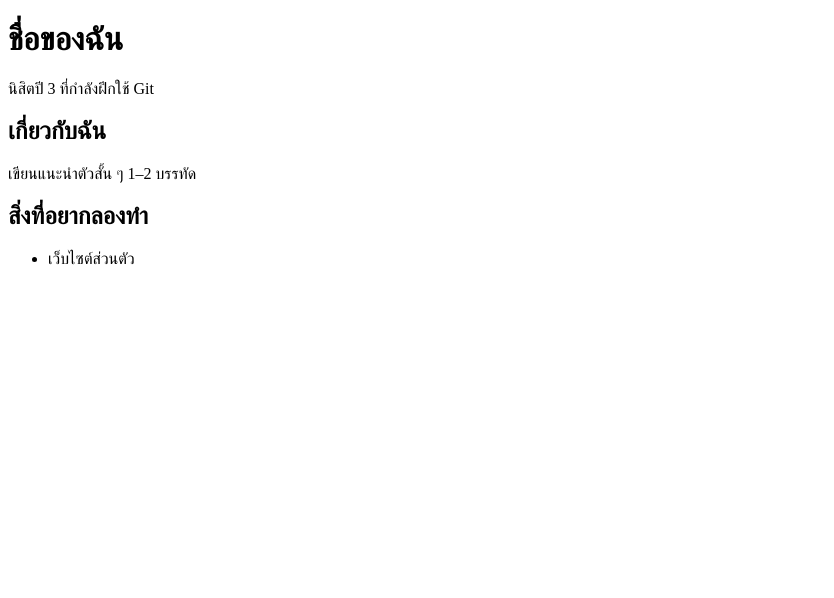
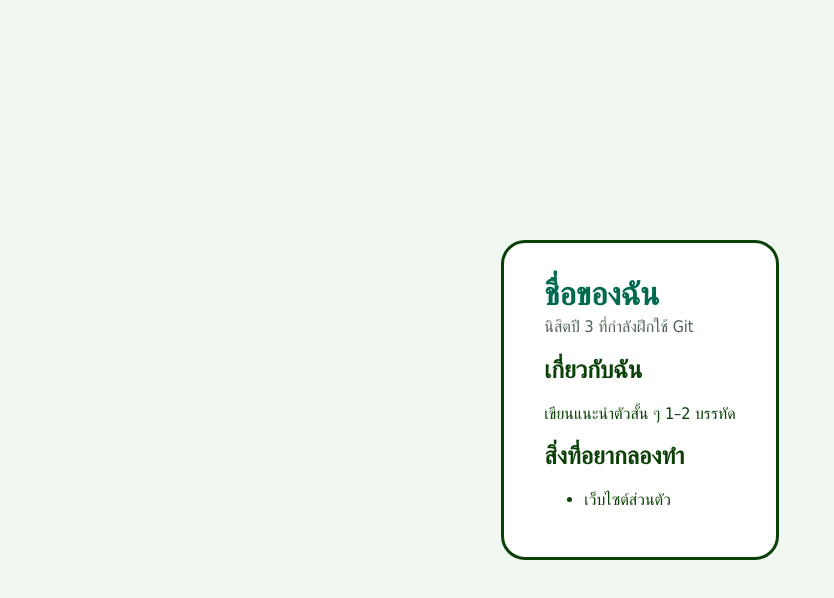
Before and after one commit to Draymaroon/my-profile, a plain HTML site: page index.html in a window 1280 px wide. Shown: the whole page, without its empty margins (0-834 px from the left). Drawn offline with Linux system fonts and the light colour scheme.

Commit message:
Link style.css

```diff
--- a/index.html
+++ b/index.html
@@ -4,6 +4,7 @@
   <meta charset="UTF-8">
   <meta name="viewport" content="width=device-width, initial-scale=1.0">
   <title>หน้าแนะนำตัว</title>
+  <link rel="stylesheet", href="style.css">
 </head>
 <body>
   <main class="card">
```
